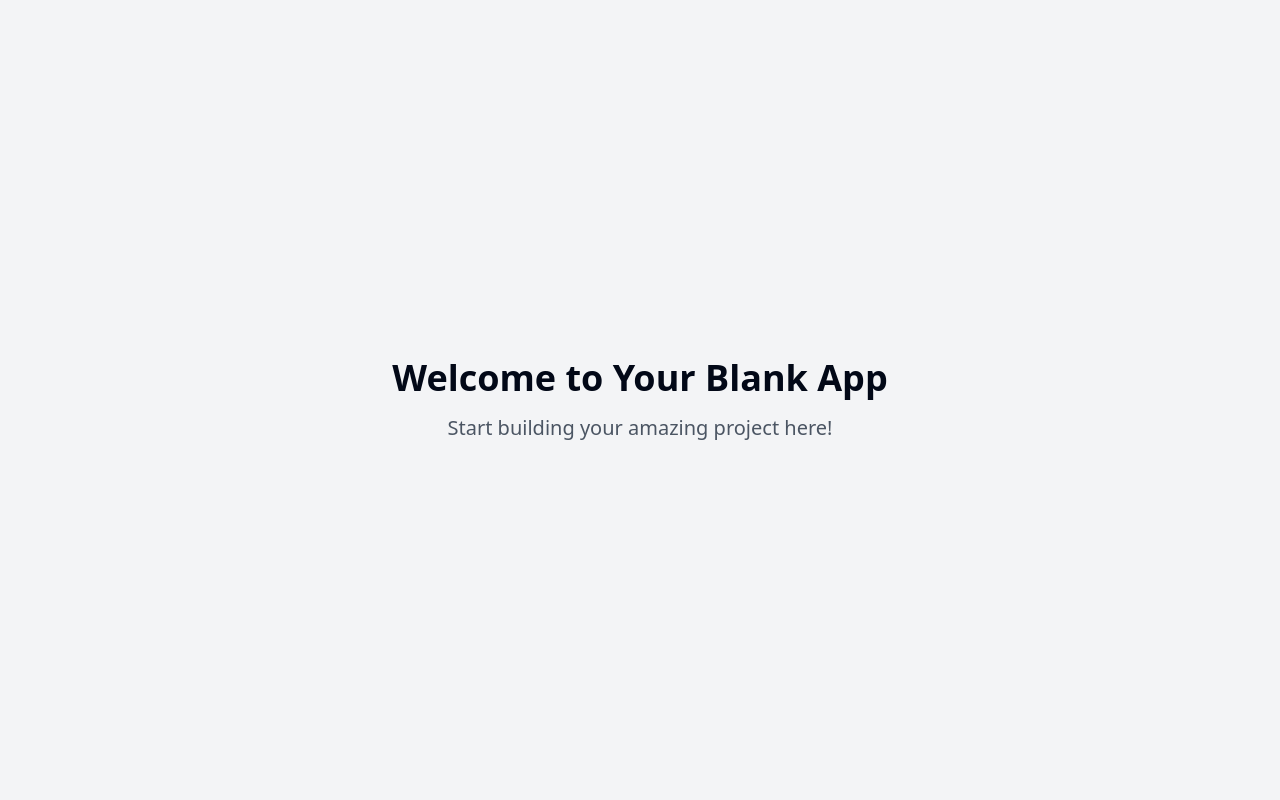
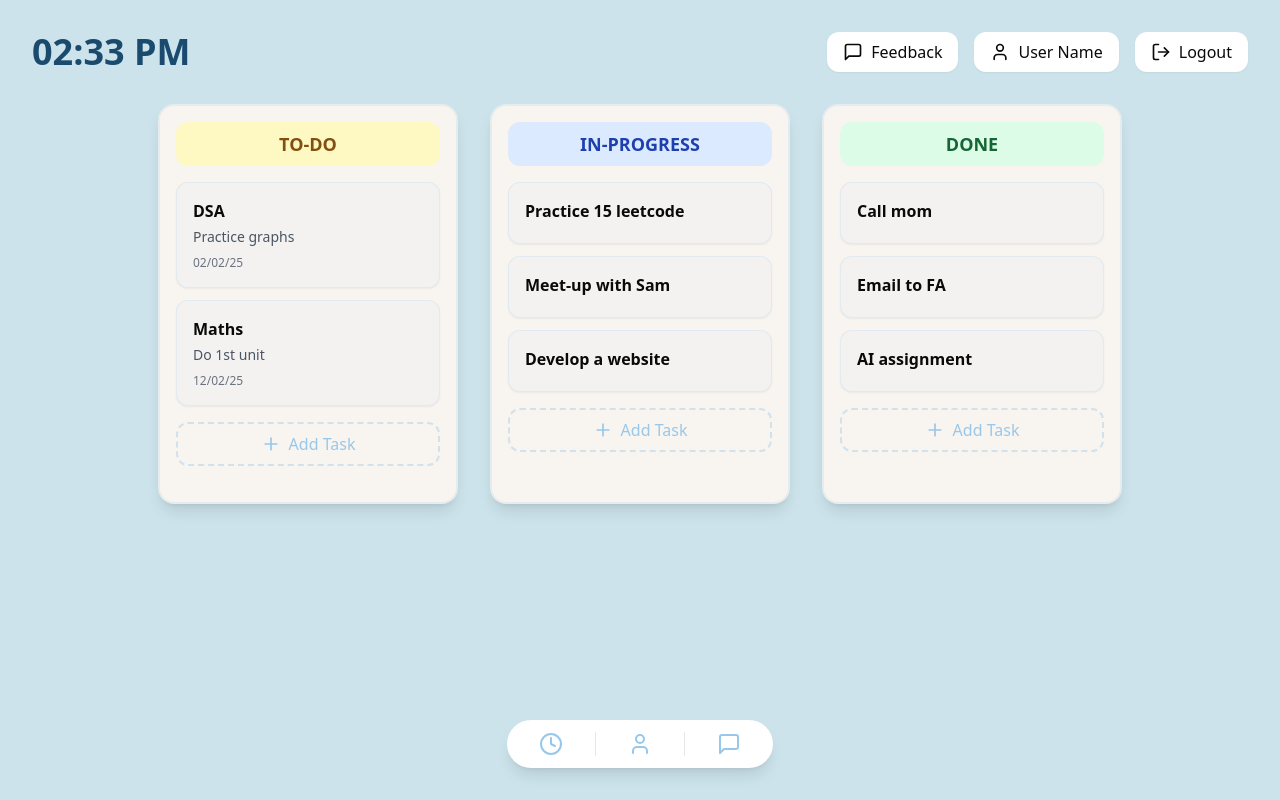
Before and after one commit to shivsspace/ZenTask-DevSmiths, a React (Vite) app: page / in a window 1280 px wide. Built offline with nearby package versions, Linux system fonts and the light colour scheme.

Commit message:
Implement Kanban board
This commit implements a Kanban board website.  Further details on specific features and implementation are not included in this commit message.

```diff
--- a/package.json
+++ b/package.json
@@ -11,6 +11,7 @@
     "preview": "vite preview"
   },
   "dependencies": {
+    "@hello-pangea/dnd": "^16.5.0",
     "@hookform/resolvers": "^3.9.0",
     "@radix-ui/react-accordion": "^1.2.0",
     "@radix-ui/react-alert-dialog": "^1.1.1",
--- a/src/index.css
+++ b/src/index.css
@@ -1,92 +1,30 @@
+
 @tailwind base;
 @tailwind components;
 @tailwind utilities;
 
 @layer base {
   :root {
-    --background: 0 0% 100%;
-    --foreground: 222.2 84% 4.9%;
-
-    --card: 0 0% 100%;
-    --card-foreground: 222.2 84% 4.9%;
-
+    --background: 195, 43%, 86%;
+    --foreground: 20 14.3% 4.1%;
+    --card: 24 9.8% 95%;
+    --card-foreground: 20 14.3% 4.1%;
     --popover: 0 0% 100%;
-    --popover-foreground: 222.2 84% 4.9%;
-
-    --primary: 222.2 47.4% 11.2%;
-    --primary-foreground: 210 40% 98%;
-
-    --secondary: 210 40% 96.1%;
-    --secondary-foreground: 222.2 47.4% 11.2%;
-
-    --muted: 210 40% 96.1%;
-    --muted-foreground: 215.4 16.3% 46.9%;
-
-    --accent: 210 40% 96.1%;
-    --accent-foreground: 222.2 47.4% 11.2%;
-
+    --popover-foreground: 20 14.3% 4.1%;
+    --primary: 201 96% 32%;
+    --primary-foreground: 60 9.1% 97.8%;
+    --secondary: 60 4.8% 95.9%;
+    --secondary-foreground: 24 9.8% 10%;
+    --muted: 60 4.8% 95.9%;
+    --muted-foreground: 25 5.3% 44.7%;
+    --accent: 60 4.8% 95.9%;
+    --accent-foreground: 24 9.8% 10%;
     --destructive: 0 84.2% 60.2%;
-    --destructive-foreground: 210 40% 98%;
-
-    --border: 214.3 31.8% 91.4%;
-    --input: 214.3 31.8% 91.4%;
-    --ring: 222.2 84% 4.9%;
-
-    --radius: 0.5rem;
-
-    --sidebar-background: 0 0% 98%;
-
-    --sidebar-foreground: 240 5.3% 26.1%;
-
-    --sidebar-primary: 240 5.9% 10%;
-
-    --sidebar-primary-foreground: 0 0% 98%;
-
-    --sidebar-accent: 240 4.8% 95.9%;
-
-    --sidebar-accent-foreground: 240 5.9% 10%;
-
-    --sidebar-border: 220 13% 91%;
-
-    --sidebar-ring: 217.2 91.2% 59.8%;
-  }
-
-  .dark {
-    --background: 222.2 84% 4.9%;
-    --foreground: 210 40% 98%;
-
-    --card: 222.2 84% 4.9%;
-    --card-foreground: 210 40% 98%;
-
-    --popover: 222.2 84% 4.9%;
-    --popover-foreground: 210 40% 98%;
-
-    --primary: 210 40% 98%;
-    --primary-foreground: 222.2 47.4% 11.2%;
-
-    --secondary: 217.2 32.6% 17.5%;
-    --secondary-foreground: 210 40% 98%;
-
-    --muted: 217.2 32.6% 17.5%;
-    --muted-foreground: 215 20.2% 65.1%;
-
-    --accent: 217.2 32.6% 17.5%;
-    --accent-foreground: 210 40% 98%;
-
-    --destructive: 0 62.8% 30.6%;
-    --destructive-foreground: 210 40% 98%;
-
-    --border: 217.2 32.6% 17.5%;
-    --input: 217.2 32.6% 17.5%;
-    --ring: 212.7 26.8% 83.9%;
-    --sidebar-background: 240 5.9% 10%;
-    --sidebar-foreground: 240 4.8% 95.9%;
-    --sidebar-primary: 224.3 76.3% 48%;
-    --sidebar-primary-foreground: 0 0% 100%;
-    --sidebar-accent: 240 3.7% 15.9%;
-    --sidebar-accent-foreground: 240 4.8% 95.9%;
-    --sidebar-border: 240 3.7% 15.9%;
-    --sidebar-ring: 217.2 91.2% 59.8%;
+    --destructive-foreground: 60 9.1% 97.8%;
+    --border: 201, 96%, 32%;
+    --input: 20 5.9% 90%;
+    --ring: 201, 96%, 32%;
+    --radius: 1rem;
   }
 }
 
@@ -94,8 +32,47 @@
   * {
     @apply border-border;
   }
-
   body {
     @apply bg-background text-foreground;
   }
 }
+
+.task-card {
+  @apply bg-card p-4 rounded-xl shadow-sm border border-[#97c8eb33] transition-all duration-300;
+}
+
+.task-card:hover {
+  @apply shadow-md transform -translate-y-0.5;
+}
+
+.column {
+  @apply bg-[#f8f4ef] p-4 rounded-2xl border-2 border-[#97c8eb33] shadow-lg backdrop-blur-sm;
+  min-height: 400px;
+  width: 300px;
+}
+
+.dragging {
+  @apply opacity-50 cursor-grabbing;
+}
+
+.column-header {
+  @apply text-lg font-semibold mb-4 text-center py-2 rounded-xl;
+}
+
+.to-do-header {
+  @apply bg-yellow-100 text-yellow-800;
+}
+
+.in-progress-header {
+  @apply bg-blue-100 text-blue-800;
+}
+
+.done-header {
+  @apply bg-green-100 text-green-800;
+}
+
+.add-task-button {
+  @apply w-full mt-4 p-2 rounded-xl border-2 border-dashed border-[#97c8eb66]
+         text-[#97c8eb] hover:border-[#97c8eb] hover:text-[#5a9bc7]
+         transition-colors duration-300 flex items-center justify-center gap-2;
+}
--- a/src/pages/Index.tsx
+++ b/src/pages/Index.tsx
@@ -1,11 +1,230 @@
-// Update this page (the content is just a fallback if you fail to update the page)
+
+import React, { useState, useEffect } from 'react';
+import { DragDropContext, Droppable, Draggable } from '@hello-pangea/dnd';
+import { Clock, Plus, User, LogOut, MessageSquare } from 'lucide-react';
+import { format } from 'date-fns';
+
+interface Task {
+  id: string;
+  title: string;
+  description: string;
+  date: string;
+}
+
+interface Column {
+  id: string;
+  title: string;
+  tasks: Task[];
+}
+
+const initialColumns: { [key: string]: Column } = {
+  'to-do': {
+    id: 'to-do',
+    title: 'TO-DO',
+    tasks: [
+      {
+        id: '1',
+        title: 'DSA',
+        description: 'Practice graphs',
+        date: '02/02/25'
+      },
+      {
+        id: '2',
+        title: 'Maths',
+        description: 'Do 1st unit',
+        date: '12/02/25'
+      }
+    ]
+  },
+  'in-progress': {
+    id: 'in-progress',
+    title: 'IN-PROGRESS',
+    tasks: [
+      {
+        id: '3',
+        title: 'Practice 15 leetcode',
+        description: '',
+        date: ''
+      },
+      {
+        id: '4',
+        title: 'Meet-up with Sam',
+        description: '',
+        date: ''
+      },
+      {
+        id: '5',
+        title: 'Develop a website',
+        description: '',
+        date: ''
+      }
+    ]
+  },
+  'done': {
+    id: 'done',
+    title: 'DONE',
+    tasks: [
+      {
+        id: '6',
+        title: 'Call mom',
+        description: '',
+        date: ''
+      },
+      {
+        id: '7',
+        title: 'Email to FA',
+        description: '',
+        date: ''
+      },
+      {
+        id: '8',
+        title: 'AI assignment',
+        description: '',
+        date: ''
+      }
+    ]
+  }
+};
 
 const Index = () => {
+  const [columns, setColumns] = useState(initialColumns);
+  const [currentTime, setCurrentTime] = useState(new Date());
+
+  useEffect(() => {
+    const timer = setInterval(() => {
+      setCurrentTime(new Date());
+    }, 1000);
+
+    return () => clearInterval(timer);
+  }, []);
+
+  const onDragEnd = (result: any) => {
+    const { source, destination } = result;
+
+    if (!destination) return;
+
+    if (
+      source.droppableId === destination.droppableId &&
+      source.index === destination.index
+    ) {
+      return;
+    }
+
+    const sourceCol = columns[source.droppableId];
+    const destCol = columns[destination.droppableId];
+    const sourceTasks = [...sourceCol.tasks];
+    const destTasks = source.droppableId === destination.droppableId
+      ? sourceTasks
+      : [...destCol.tasks];
+
+    const [removed] = sourceTasks.splice(source.index, 1);
+    destTasks.splice(destination.index, 0, removed);
+
+    setColumns({
+      ...columns,
+      [source.droppableId]: {
+        ...sourceCol,
+        tasks: sourceTasks,
+      },
+      [destination.droppableId]: {
+        ...destCol,
+        tasks: destTasks,
+      },
+    });
+  };
+
   return (
-    <div className="min-h-screen flex items-center justify-center bg-gray-100">
-      <div className="text-center">
-        <h1 className="text-4xl font-bold mb-4">Welcome to Your Blank App</h1>
-        <p className="text-xl text-gray-600">Start building your amazing project here!</p>
+    <div className="min-h-screen bg-background p-8">
+      {/* Header */}
+      <div className="flex justify-between items-center mb-8">
+        <h1 className="text-4xl font-bold text-[#1a4b6e]">
+          {format(currentTime, 'hh:mm a')}
+        </h1>
+        <div className="flex items-center gap-4">
+          <button className="flex items-center gap-2 px-4 py-2 rounded-xl bg-white shadow-sm hover:shadow-md transition-shadow">
+            <MessageSquare className="w-5 h-5" />
+            <span>Feedback</span>
+          </button>
+          <div className="flex items-center gap-2 px-4 py-2 rounded-xl bg-white shadow-sm">
+            <User className="w-5 h-5" />
+            <span>User Name</span>
+          </div>
+          <button className="flex items-center gap-2 px-4 py-2 rounded-xl bg-white shadow-sm hover:shadow-md transition-shadow">
+            <LogOut className="w-5 h-5" />
+            <span>Logout</span>
+          </button>
+        </div>
+      </div>
+
+      {/* Kanban Board */}
+      <DragDropContext onDragEnd={onDragEnd}>
+        <div className="flex gap-8 justify-center">
+          {Object.values(columns).map((column) => (
+            <div key={column.id} className="column">
+              <div className={`column-header ${
+                column.id === 'to-do' ? 'to-do-header' :
+                column.id === 'in-progress' ? 'in-progress-header' :
+                'done-header'
+              }`}>
+                {column.title}
+              </div>
+              <Droppable droppableId={column.id}>
+                {(provided, snapshot) => (
+                  <div
+                    ref={provided.innerRef}
+                    {...provided.droppableProps}
+                    className={`min-h-[200px] transition-colors duration-300 ${
+                      snapshot.isDraggingOver ? 'bg-[#f0f0f0]' : ''
+                    }`}
+                  >
+                    {column.tasks.map((task, index) => (
+                      <Draggable key={task.id} draggableId={task.id} index={index}>
+                        {(provided, snapshot) => (
+                          <div
+                            ref={provided.innerRef}
+                            {...provided.draggableProps}
+                            {...provided.dragHandleProps}
+                            className={`task-card mb-3 ${snapshot.isDragging ? 'dragging' : ''}`}
+                          >
+                            <h3 className="font-semibold mb-1">{task.title}</h3>
+                            {task.description && (
+                              <p className="text-sm text-gray-600 mb-2">{task.description}</p>
+                            )}
+                            {task.date && (
+                              <div className="text-xs text-gray-500">{task.date}</div>
+                            )}
+                          </div>
+                        )}
+                      </Draggable>
+                    ))}
+                    {provided.placeholder}
+                    <button className="add-task-button">
+                      <Plus className="w-5 h-5" />
+                      Add Task
+                    </button>
+                  </div>
+                )}
+              </Droppable>
+            </div>
+          ))}
+        </div>
+      </DragDropContext>
+
+      {/* Bottom Navigation */}
+      <div className="fixed bottom-8 left-1/2 transform -translate-x-1/2">
+        <div className="flex items-center gap-8 bg-white px-8 py-3 rounded-full shadow-lg">
+          <button className="text-[#97c8eb] hover:text-[#5a9bc7] transition-colors">
+            <Clock className="w-6 h-6" />
+          </button>
+          <div className="w-px h-6 bg-gray-200" />
+          <button className="text-[#97c8eb] hover:text-[#5a9bc7] transition-colors">
+            <User className="w-6 h-6" />
+          </button>
+          <div className="w-px h-6 bg-gray-200" />
+          <button className="text-[#97c8eb] hover:text-[#5a9bc7] transition-colors">
+            <MessageSquare className="w-6 h-6" />
+          </button>
+        </div>
       </div>
     </div>
   );
```
Also changed, not shown: 1 other file (tests, documents, lock files or other folders).
